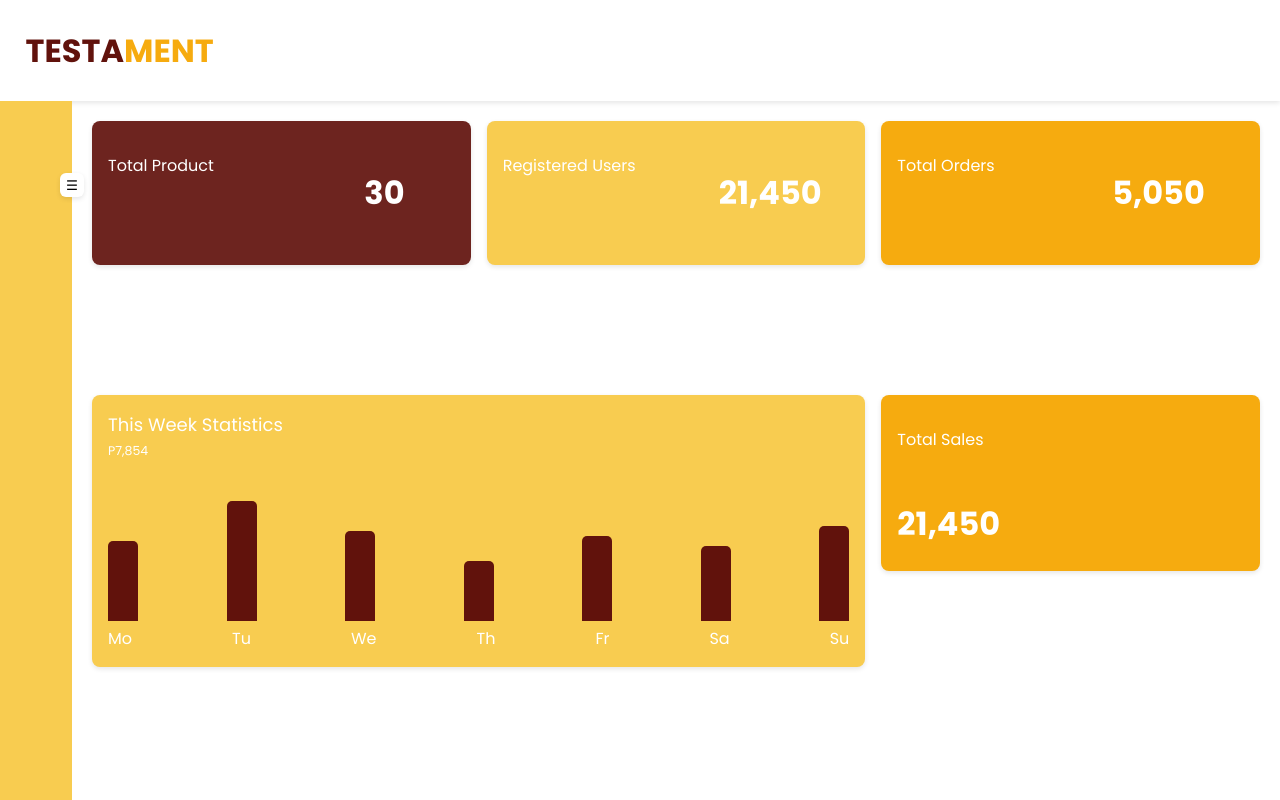
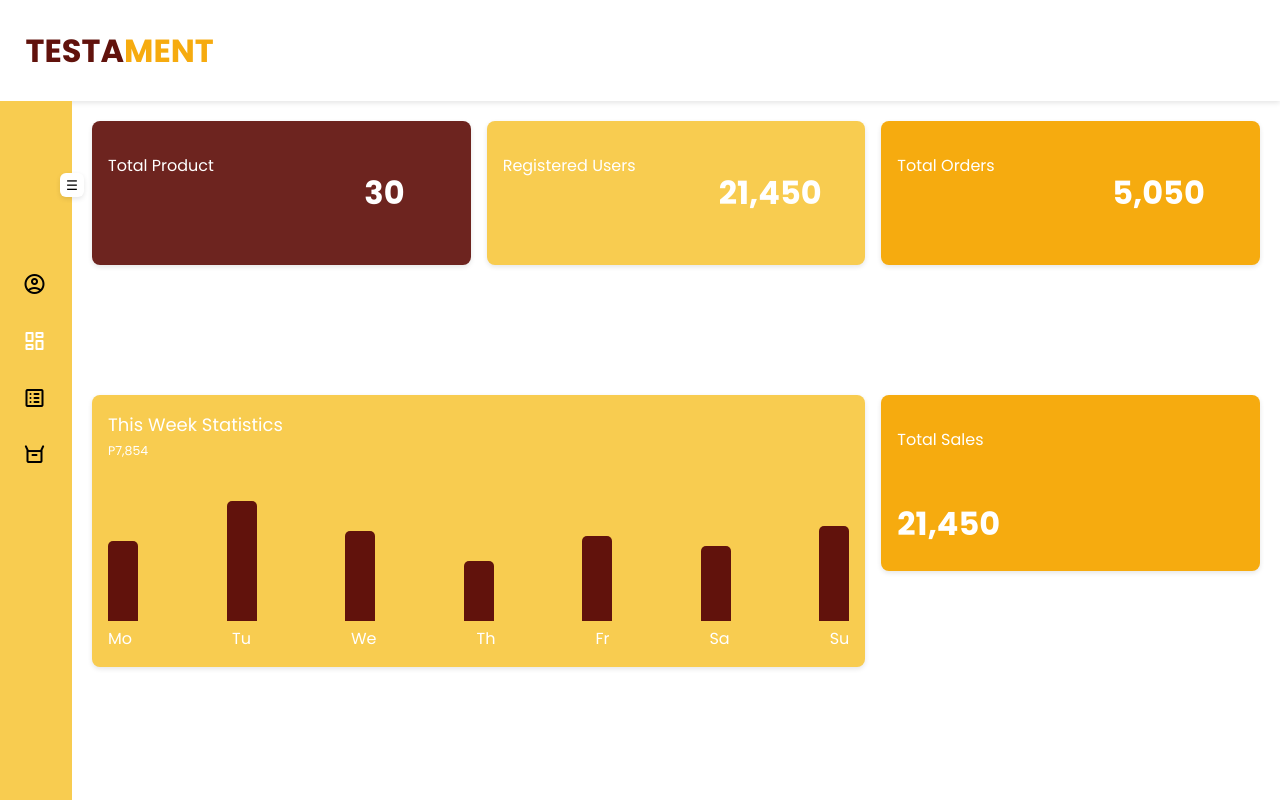
Before and after one commit to NataDeCocoe/webDev, a PHP site: page /adminDashboard.html in a window 1280 px wide. Run offline with PHP 8.4, Linux system fonts and the light colour scheme.

Commit message:
admin nav

```diff
--- a/prototypeWeb/adminDashboard.html
+++ b/prototypeWeb/adminDashboard.html
@@ -21,6 +21,32 @@
     <button type="button" id="menu">
         &#9776
     </button>
+    <ul class="nav-con">
+        <li>
+            <a href="#">
+                <span class="nav-icon material-symbols-rounded">account_circle</span>
+                <span>Account</span>
+            </a>
+        </li>
+        <li>
+            <a href="#">
+                <span class="nav-icon material-symbols-rounded currentActive">dashboard</span>
+                <span class="currentActive">Dashboard</span>
+            </a>
+        </li>
+        <li>
+            <a href="#">
+                <span class="nav-icon material-symbols-rounded">list_alt</span>
+                <span>Products</span>
+            </a>
+        </li>
+        <li>
+            <a href="#">
+                <span class="nav-icon material-symbols-rounded">orders</span>
+                <span>Orders</span>
+            </a>
+        </li>
+    </ul>
 </aside>
 <main class="dashboard">
     <div class="card totalItems">
--- a/prototypeWeb/css/adminDashboard.css
+++ b/prototypeWeb/css/adminDashboard.css
@@ -1,5 +1,8 @@
 @import url('https://fonts.googleapis.com/css2?family=Poppins:ital,wght@0,100;0,200;0,300;0,400;0,500;0,600;0,700;0,800;0,900;1,100;1,200;1,300;1,400;1,500;1,600;1,700;1,800;1,900&display=swap');
-
+:root{
+    --base-clr: #11121a;
+    --accent-clr: #000000;
+}
 body{
     font-family: Poppins;
     display: grid;
@@ -41,13 +44,37 @@ nav{
     box-shadow: 0 2px 5px rgba(0, 0, 0, 0.1);
 }
 aside{
+    box-sizing: border-box;
     height: calc(100vh - 101px);
     grid-area: sidebar;
     align-items: start;
     top: 101px;
     position: sticky;
     background-color: #f8cc50;
+    padding: 5px 1em;
+
 }
+.nav-con{
+    padding: .4em;
+    justify-content: center;
+    display: flex;
+    flex-direction: column;
+    overflow: hidden;
+    margin-top: 8rem;
+}
+.nav-con a{
+    margin-top: 2em;
+    border-radius: .5em;
+    text-decoration: none;
+    display: flex;
+    gap: 1em;
+    color: var(--accent-clr);
+}
+.currentActive{
+    color: #ffffff;
+
+}
+
 main{
     grid-area: main;
     /*background-color: chartreuse;*/
```
